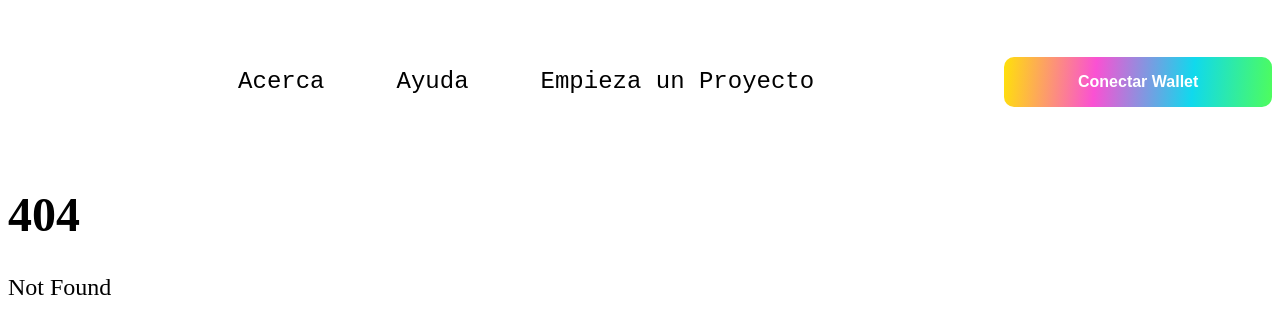
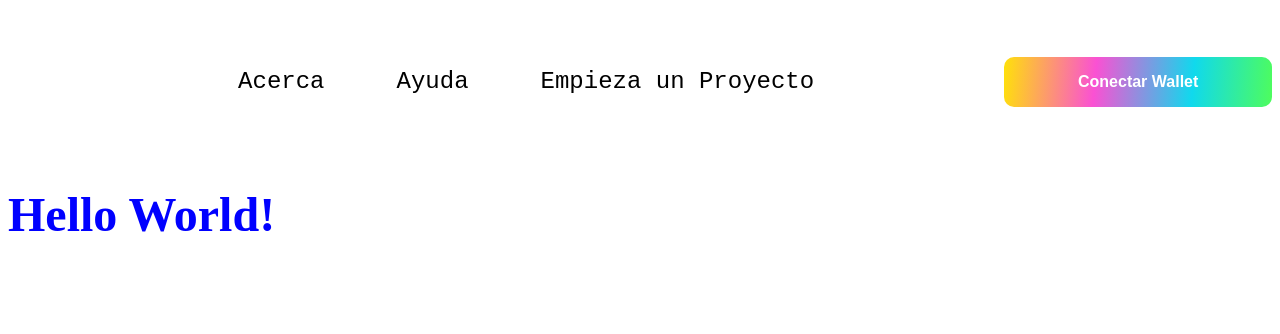
Before and after one commit to juliaigz/ecofund_ICP, a SvelteKit app in the folder src/ecofund-icp-frontend/: page /mui in a window 1280 px wide. Before the commit this address had no page. Shown: the top 334 px of the page. Built offline with nearby package versions, Linux system fonts and the light colour scheme.

Commit message:
create /mui route

```diff
--- /dev/null
+++ b/src/ecofund-icp-frontend/src/routes/mui/+page.svelte
@@ -0,0 +1,11 @@
+<script>
+    let name = 'World';
+</script>
+
+<h1>Hello {name}!</h1>
+
+<style>
+    h1 {
+        color: blue;
+    }
+</style>
```
